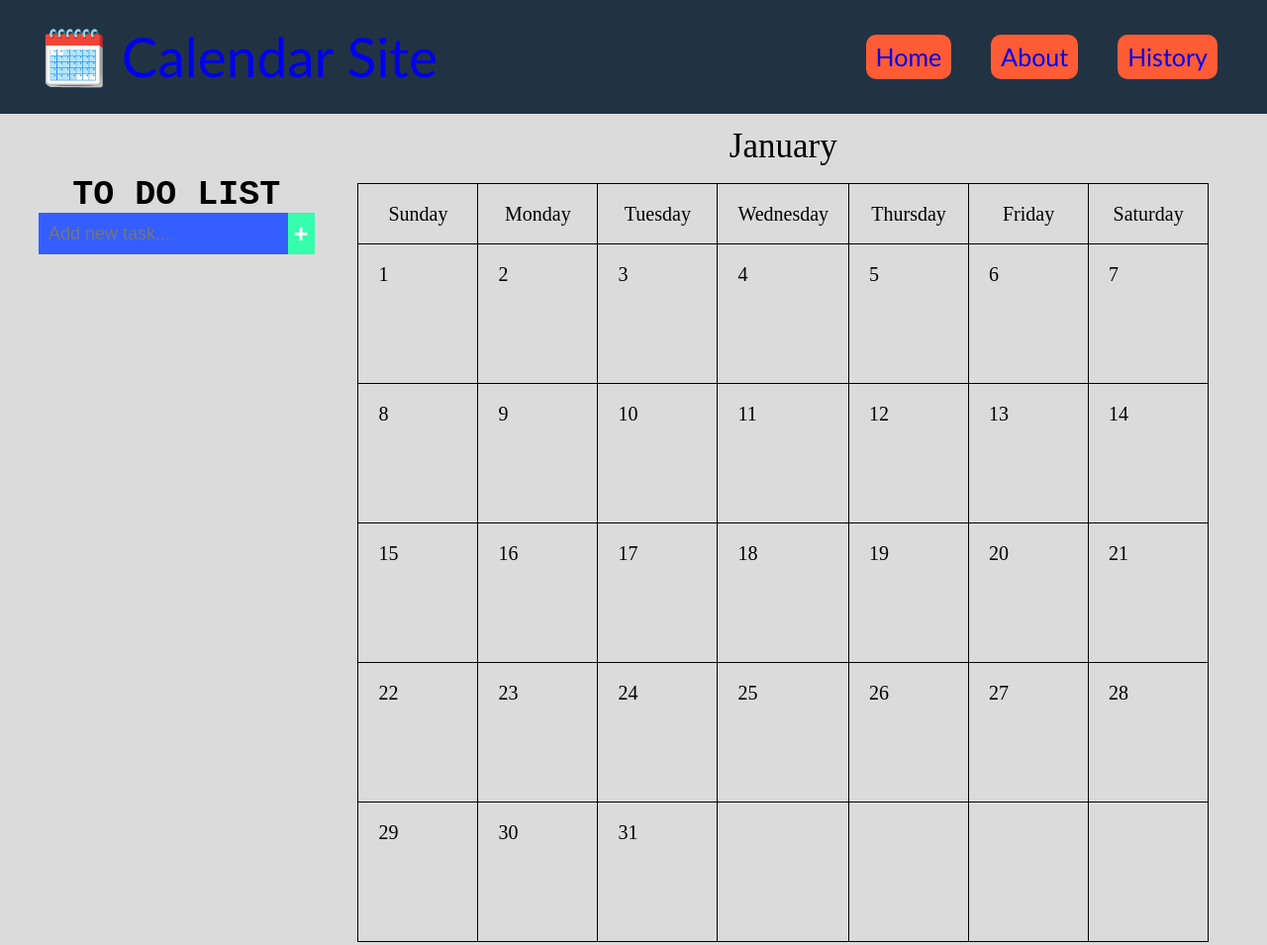
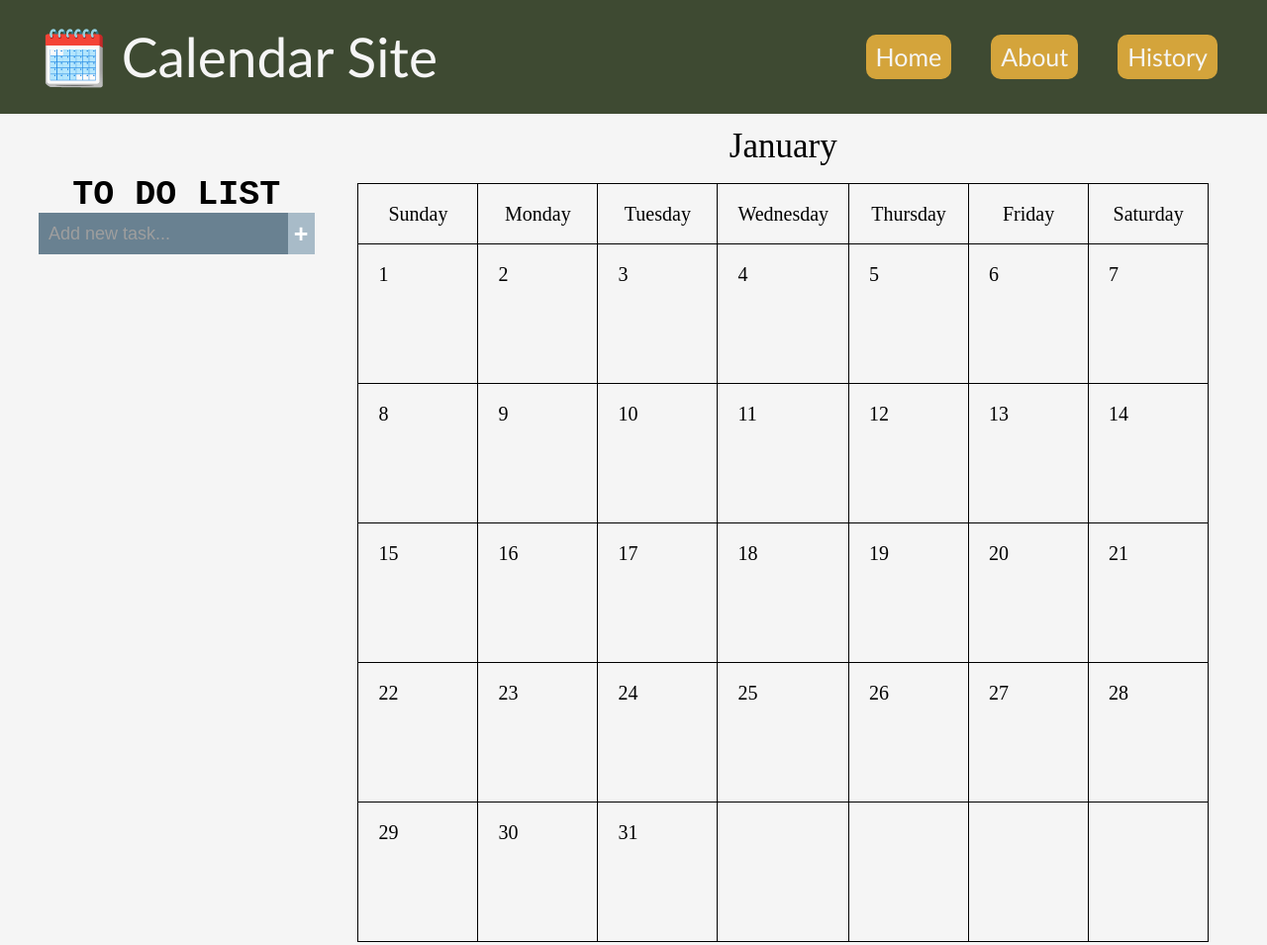
Before and after one commit to calendar-devs/calendar-app, a plain HTML site: page index.html in a window 1280 px wide. Shown: the top 955 px of the page at 99% size. Drawn offline with Linux system fonts and the light colour scheme.

Commit message:
added color pallete scheme

```diff
--- a/styles/styles.css
+++ b/styles/styles.css
@@ -1,18 +1,26 @@
 body {
-  background-color: rgb(219, 219, 219);
+  background-color: #f5f5f5;
 }
 
 header {
   align-items: center;
-  border-bottom: 9px  rgb(61, 8, 123);
-  background-color: #213343;
+  /* border-bottom: 9px rgb(61, 8, 123); */
+  background-color: rgb(62,74,50);
   display: flex;
   font-family: 'Gill Sans', 'Gill Sans MT', Calibri, 'Trebuchet MS', sans-serif;
   justify-content: space-between;
   padding-left: 30px;
   padding-bottom: 20px;
   padding-top: 20px;
-  color: #B6C7D6;
+  color: #f5f5f5;
+}
+
+a {
+  text-decoration: none;
+}
+
+a:link, a:visited {
+  color: #f5f5f5;
 }
 
 h1 {
@@ -35,17 +43,14 @@ ol {
 ol>li {
   padding: 10px;
   margin-right: 40px;
-  background-color: #FF5C35 ;
+  background-color: #d4a43b;
   color: whitesmoke;
   border-radius: 10px;
   text-decoration: none;
-  visi
+
 }
 
-a {
-  outline: none;
-  text-decoration: none;
-}
+
 
 aside h2 {
   text-align: center;
@@ -139,8 +144,8 @@ td {
 .added-events {
   font-size: 15px;
   padding-top: 3px;
-  background-color: #355EFF;
-    border-radius: 5%;
+  background-color: #d4a43b;
+  border-radius: 5%;
   padding: 5px;
   /* padding-left: 5px; */
   margin: 3px;
@@ -150,7 +155,7 @@ td {
 
 /* ---------------------- HISTORY-------------------- */
 
-.history h2{
+.history h2 {
   text-align: center;
   font-size: 35px;
   padding: 10px;
--- a/styles/to-do.css
+++ b/styles/to-do.css
@@ -18,7 +18,6 @@
 
     .app {
       width: 100%;
-
       /* background-color: #e1e3ea; */
       height: 100vh;
       font-family: sans-serif;
@@ -47,7 +46,7 @@
 
     .app form input {
       border: none;
-      background-color: #355EFF;
+      background-color: #698191;
       font-size: 18px;
       color: white;
       padding: 10px;
@@ -57,7 +56,7 @@
     .app form button {
       border: none;
       color: white;
-      background-color:#35FFAC;
+      background-color:#a8bbc8;
       font-size: 25px;
       font-weight: 600;
       height: 42px;
@@ -71,11 +70,9 @@
     }
 
     .app ul li {
-
       padding: 10px 30px;
-
-      background-color: #FF5C35;
       border-bottom: 1px solid rgb(17,5,44);
+      background-color: #294754;
     }
 
     .check {
@@ -89,7 +86,7 @@
     }
 
     .check:checked {
-      background-color:#355EFF;
+      background-color:#f8be45;
     }
 
     .task {
@@ -101,6 +98,11 @@
       color: #fff;
     }
 
+    ::placeholder {
+      color: rgb(158, 158, 158);
+    }
+
+
     .task:focus {
       outline: none;
     }
@@ -111,7 +113,7 @@
     }
 
     .app ul li i:hover {
-      color: #355EFF;
+      color: #f8be45;
     }
 
     .completed {
```
